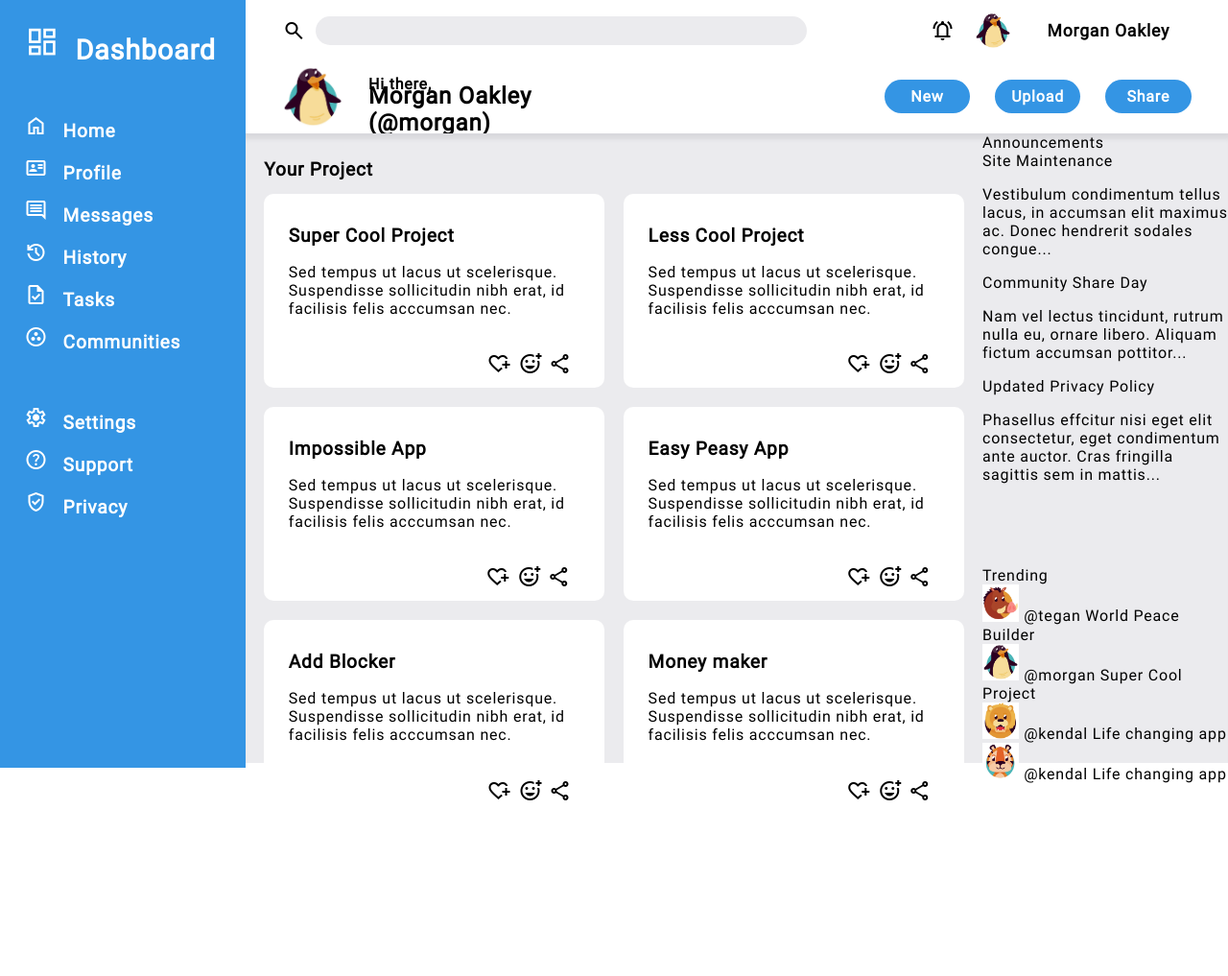
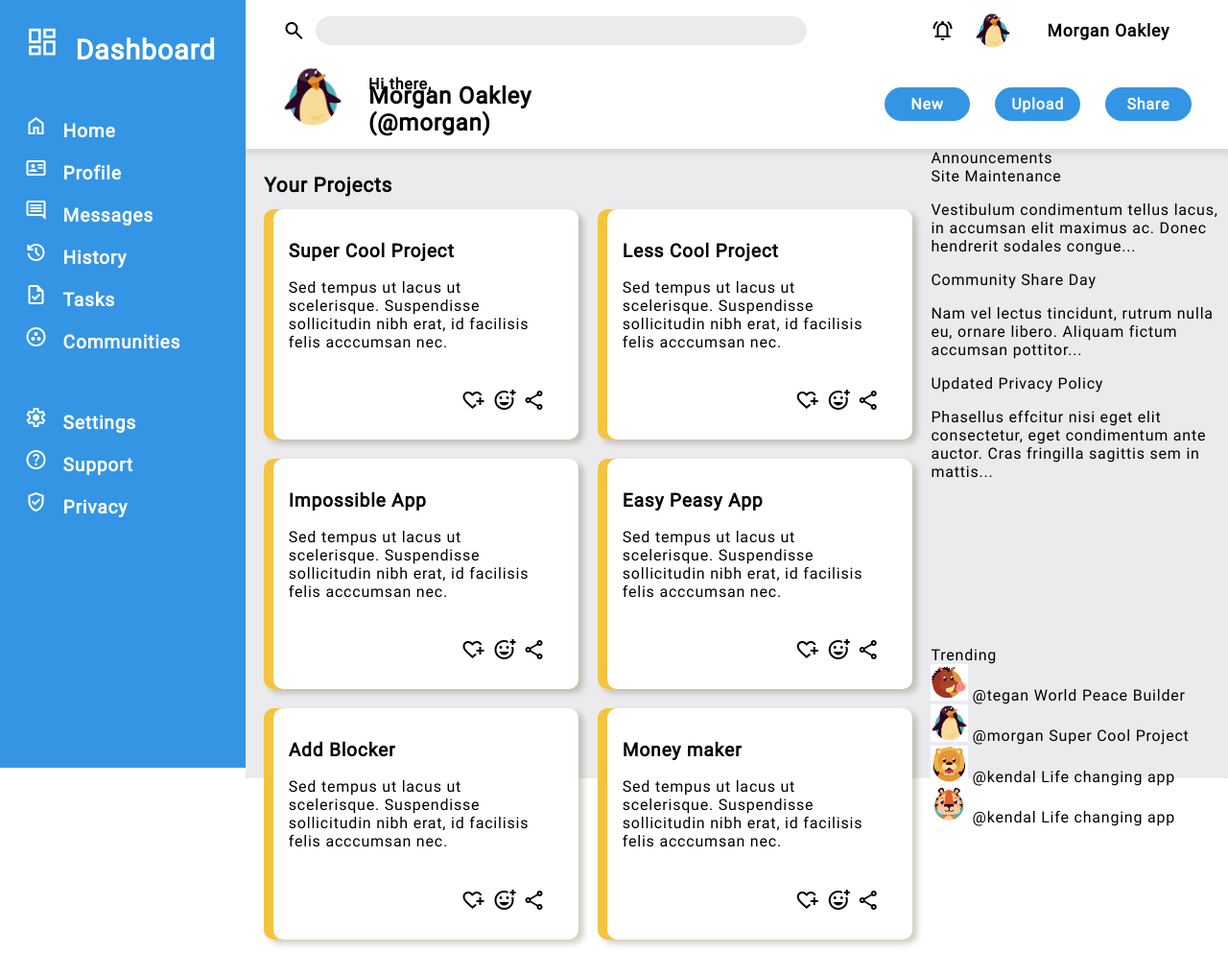
Before and after one commit to kubais/Admin-Dashboard, a plain HTML site: page index.html in a window 1280 px wide. Shown: the whole page at 96% size. Before the commit the page ends 887 px from the top, so only its background shows below. Drawn offline with nearby package versions, Linux system fonts and the light colour scheme.

Commit message:
Cards finished together with shadows.

```diff
--- a/index.html
+++ b/index.html
@@ -72,7 +72,7 @@
        </div>
        <div class="main">
         <div class="cards-container">
-            <div class="name">Your Project</div>
+            <div class="name-section">Your Projects</div>
             <div class="cards">
                 <div class="card">
                     <div class="name">Super Cool Project</div>
--- a/styles.css
+++ b/styles.css
@@ -153,7 +153,8 @@ input {
     display: grid;
     justify-content: left;
     align-items: center;
-    grid-template: 2vw 2vw / 7vw 20vw
+    grid-template: 2vw 2vw / 7vw 20vw;
+    padding-bottom: 1rem;
 }
 
 .bottom-left img {
@@ -199,7 +200,7 @@ input {
     background-color: var(--gray);
     box-shadow: inset 0px 10px 5px -4px rgb(217, 217, 221);
     display: grid;
-    grid-template-columns: 3fr 1fr;
+    grid-template-columns: 3fr 1.3fr;
     grid-row: 1fr 1fr;
 }
 
@@ -214,11 +215,11 @@ input {
 
 }
 
-.cards-container .name {
+.cards-container .name-section {
     grid-row: 1/2;
     grid-column: 1/3;
     padding-bottom: 2vw;
-    font-size: 1.2rem;
+    font-size: 1.3rem;
     font-weight: 600;
     align-self: center;
 }
@@ -237,12 +238,16 @@ input {
     padding: 2.5vw 2vw 1vw 2vw;
     border-radius: 10px;
     display: grid;
-    grid-template-rows: 1.5rem 2fr 1fr;
+    grid-template-rows: 1.5rem 1.7fr 1fr;
+    box-shadow: inset 10px 0px 0px 0px rgba(241, 184, 25, 0.83), 5px 4px 6px 0px rgba(74, 55, 4, 0.25);
+
 }
 
 .card .name {
     grid-row: 1/2;
     align-self: first baseline;
+    font-size: 1.2rem;
+    font-weight: 600;
 }
 
 .card p {
@@ -256,6 +261,7 @@ input {
     display: grid;
     justify-content: end;
     align-items: end;
+    padding-bottom: 1rem;
     grid-template-columns: 2rem 2rem 2rem;
 }
 
```
